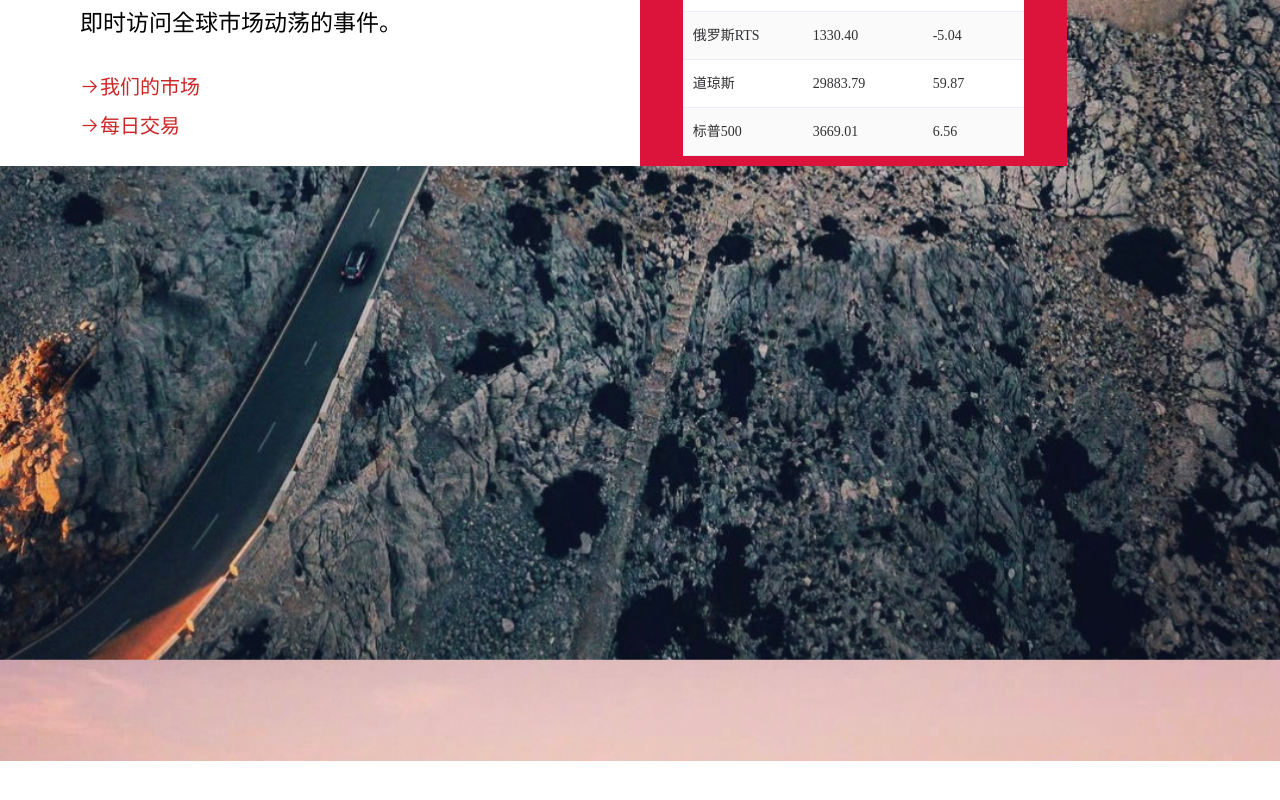
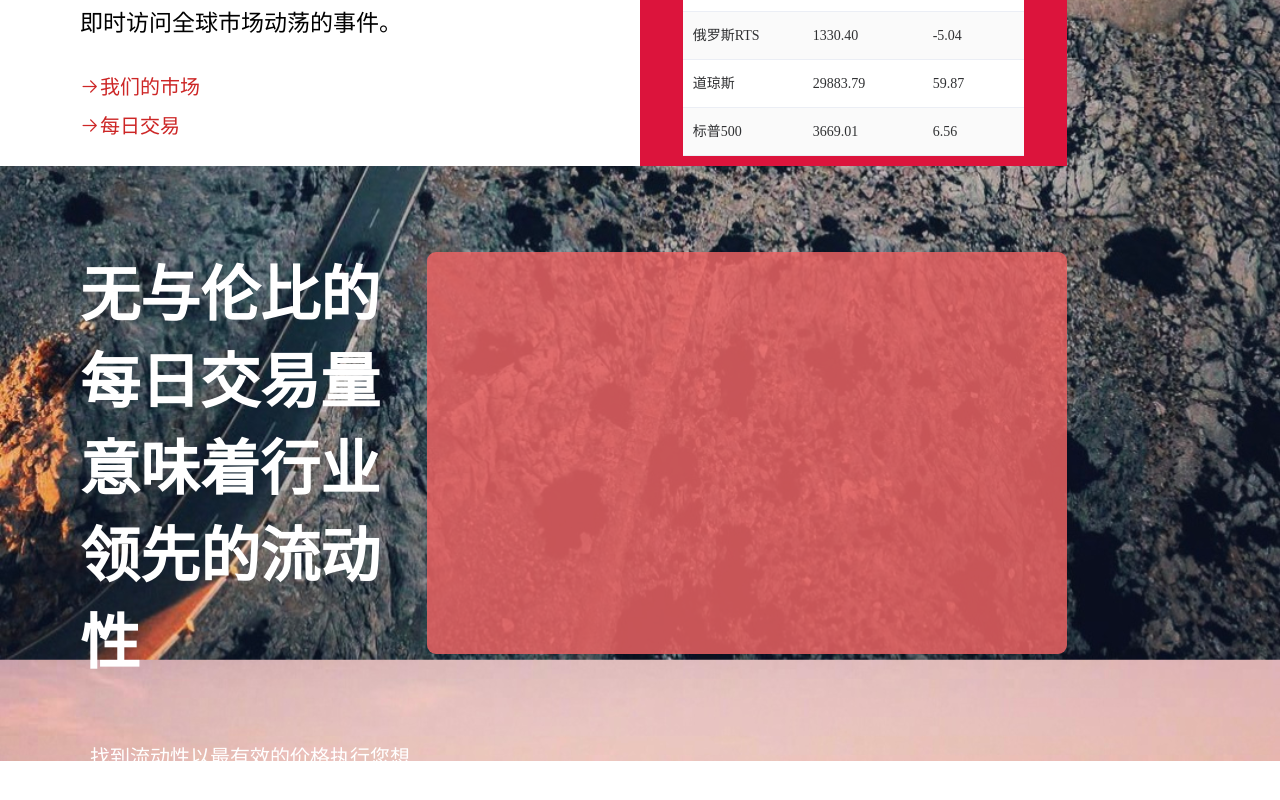
Before and after one commit to 1284496419/ProfitTrea-Font, a Vue app: page /#/ in a window 1280 px wide. Shown: the part 1080-1880 px from the top of the page. Before the commit the page ends 1841 px from the top, so only its background shows below. Built offline with nearby package versions, Linux system fonts and the light colour scheme; the HTML template or start-up script is replaced by a standard one.

Commit message:
fix:修改首页组件
修改原来的组件为Graph，并在components下的index文件夹中

```diff
--- a/src/components/index/Main.vue
+++ b/src/components/index/Main.vue
@@ -6,15 +6,18 @@
       <h3 id="help">我们为您提供帮助</h3>
     </div>
     <Tabline></Tabline>
+    <Graph></Graph>
   </div>
 </template>
 
 <script>
 import Tabline from '@/components/index/Tabline.vue'
+import Graph from '@/components/index/Graph.vue'
 export default {
   name: 'main',
   components: {
-    Tabline
+    Tabline,
+    Graph
   }
 }
 </script>
```
Also changed, not shown: src/components/index/Graph.vue (renamed from src/components/VolumeGraph.vue).
